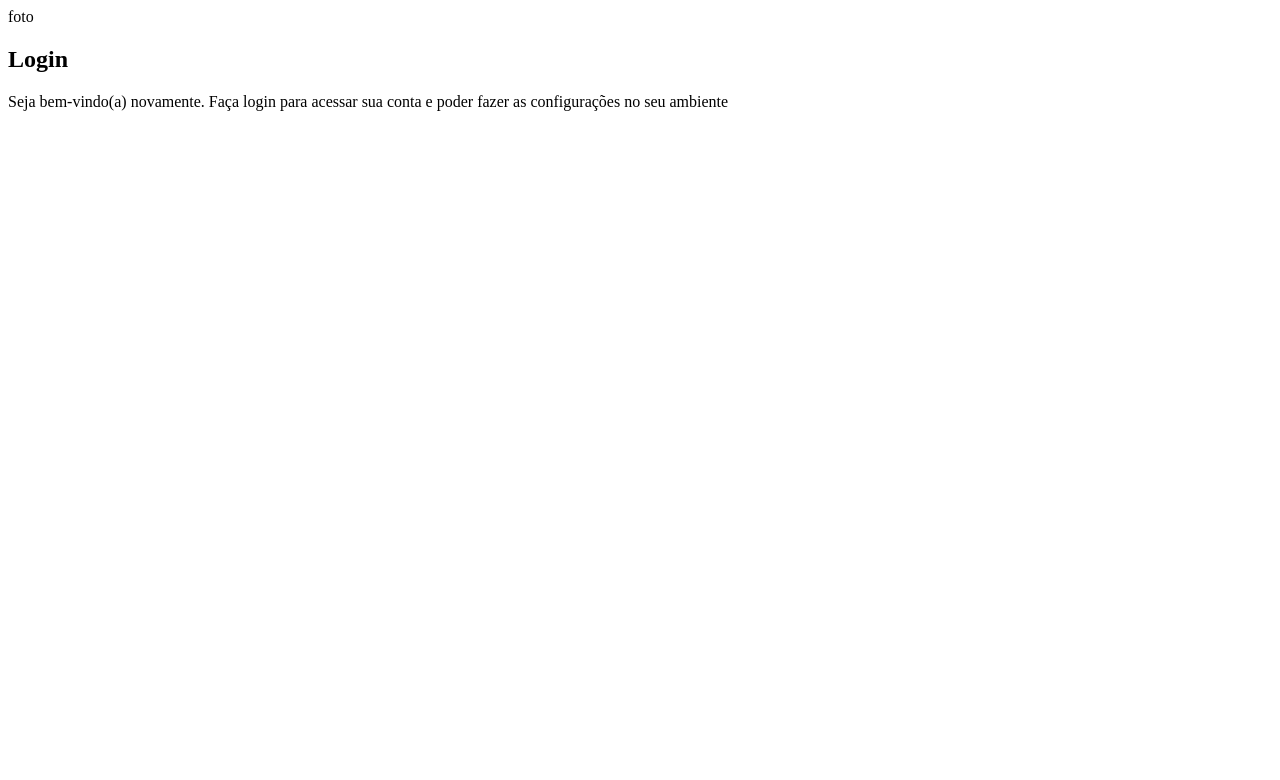
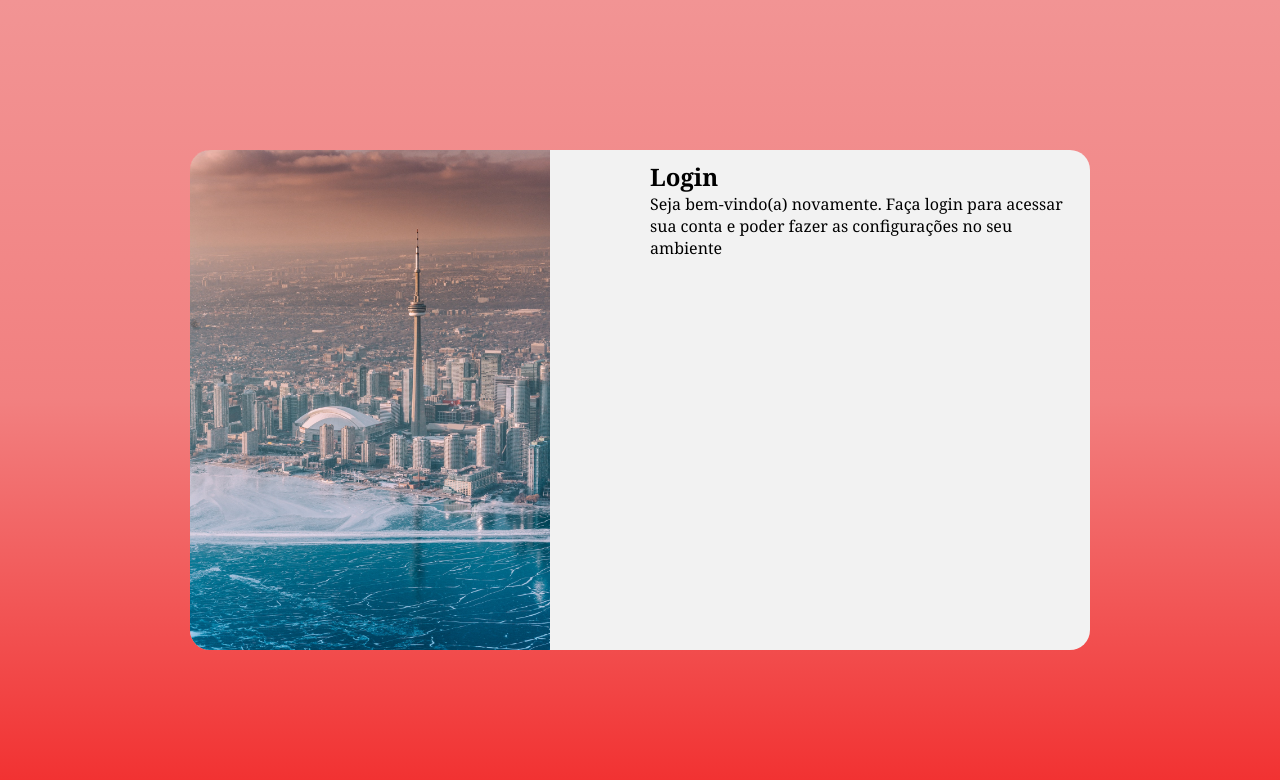
Before and after one commit to victortaquette/projeto-login, a plain HTML site: page index.html in a window 1280 px wide. Drawn offline with Linux system fonts and the light colour scheme.

Commit message:
estilos do formulario

```diff
--- a/estilos/style.css
+++ b/estilos/style.css
@@ -7,3 +7,49 @@
     4- #F2F2F2
     5- #0D0D0D
 */
+
+* {
+    font-family: Cambria, Cochin, Georgia, Times, 'Times New Roman', serif;
+    padding: 0;
+    margin: 0;
+    box-sizing: border-box;
+}
+
+body, html {
+    background-color: #F29494;
+    height: 100vh;
+    width: 100vw;
+}
+
+main {
+    position: relative;
+    height: 100vh;
+    width: 100vw;
+}
+
+section#login {
+    position: absolute;
+    top: 50%;
+    left: 50%;
+    transform: translate(-50%, -50%);
+    background-color: #F2F2F2;
+    width: 250px;
+    height: 500px;
+    border-radius: 20px;
+    overflow: hidden;
+    box-shadow: 0 0 10 rgba(0, 0, 0, 0.450);
+    transition: width .3s, height .3s;
+    transition-timing-function: ease;
+}
+
+section#login > div#imagem {
+    display: block;
+    background: #F26363 url(../imagens/pexels-harrison-haines-3536510.jpg) no-repeat;
+    height: 200px;
+    background-size: cover;
+}
+
+section#login > div#formulario {
+    display: block;
+    padding: 10px;
+}
--- /dev/null
+++ b/estlios/media-query.css
@@ -0,0 +1,51 @@
+@charset "UTF-8";
+
+@media screen and (max-width: 767px) {
+
+    body {
+        background-image: linear-gradient(to top, #f22e2e, #f2636369, #F29494);
+    }
+
+
+}
+
+@media screen and (min-width: 768px) and (max-width: 992px) {
+
+    body {
+        background-image: linear-gradient(to top, #f22e2e, #f2636369, #F29494);
+    }
+
+    section#login {
+        width: 80vw;
+    }
+    section#login > div#imagem {
+        float: left;
+        width: 30%;
+        height: 100%;
+        background-position: top center;
+    }
+    section#login > div#formulario {
+        float: right;
+        width: 70%;
+    }
+}
+
+@media screen and (min-width: 992px) {
+
+    body {
+        background-image: linear-gradient(to top, #f22e2e, #f2636369, #F29494);
+    }
+    section#login {
+        width: 900px;
+    }
+    section#login > div#imagem {
+        float: left;
+        width: 40%;
+        height: 100%;
+        background-position: top center;
+    }
+    section#login > div#formulario {
+        float: right;
+        width: 50%;
+    }
+}
--- a/index.html
+++ b/index.html
@@ -5,12 +5,13 @@
     <meta http-equiv="X-UA-Compatible" content="IE=edge">
     <meta name="viewport" content="width=device-width, initial-scale=1.0">
     <title>Login</title> <link rel="stylesheet" href="estilos/style.css">
+    <link rel="stylesheet" href="estlios/media-query.css">
 </head>
 <body>
     <main>
         <section id="login">
             <div id="imagem">
-                foto
+
             </div>
             <div id="formulario">
                 <h1>Login</h1>
```
